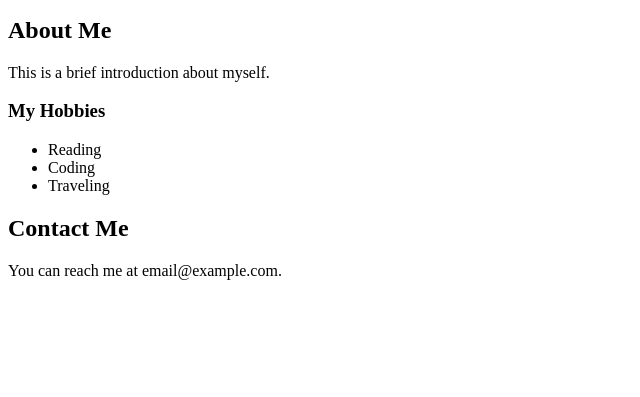
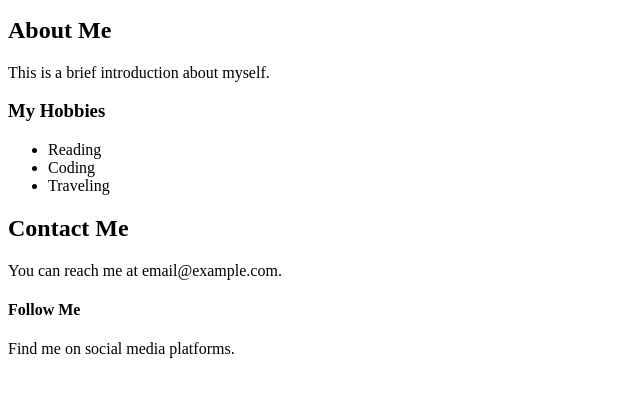
Before and after one commit to luisardilag/test-github, a plain HTML site: page index.html in a window 1280 px wide. Shown: the part 101-498 px from the top of the page, without its empty margins (0-640 px from the left). Drawn offline with Linux system fonts and the light colour scheme.

Commit message:
commit 7

```diff
--- a/index.html
+++ b/index.html
@@ -29,6 +29,9 @@
 
     <p>You can reach me at email@example.com.</p>
 
+    <h4>Follow Me</h4>
+    <p>Find me on social media platforms.</p>
+
 </body>
 
 </html>
```
